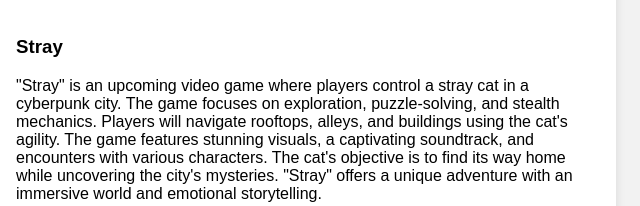
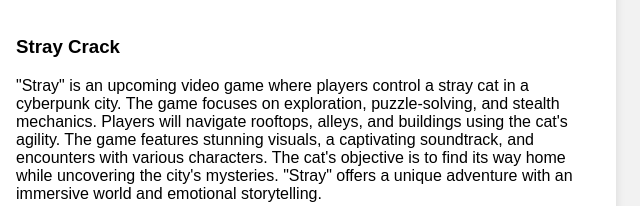
Before and after one commit to ryancracks/ryancracks.github.io, a plain HTML site: page index.html in a window 1280 px wide. Shown: the part 448-654 px from the top of the page, 444-1084 px from the left. Drawn offline with Linux system fonts and the light colour scheme.

Commit message:
Add files via upload

```diff
--- a/index.html
+++ b/index.html
@@ -76,7 +76,7 @@
       <li class="game-item">
         <img src="Photos/Stray.jpg" alt="Stray Crack" class="game-image">
         <div class="game-info">
-          <h3>Stray</h3>
+          <h3>Stray Crack</h3>
           <p>"Stray" is an upcoming video game where players control a stray cat in a cyberpunk city. The game focuses on exploration, puzzle-solving, and stealth mechanics. Players will navigate rooftops, alleys, and buildings using the cat's agility. The game features stunning visuals, a captivating soundtrack, and encounters with various characters. The cat's objective is to find its way home while uncovering the city's mysteries. "Stray" offers a unique adventure with an immersive world and emotional storytelling.
           </p>
           <a class="download-link" href="game2.zip">Download Game 2</a>
```
